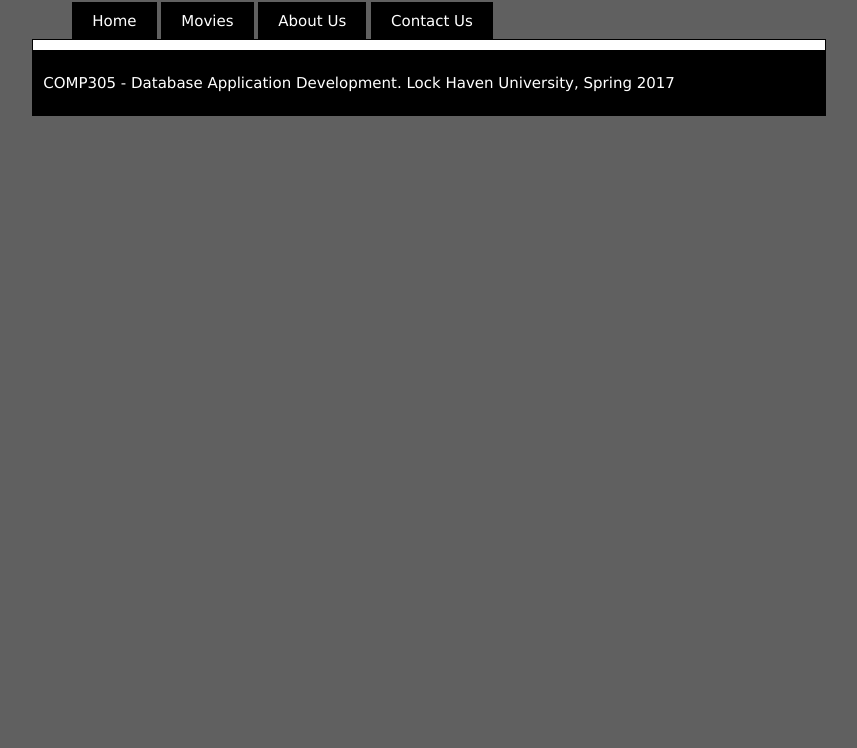
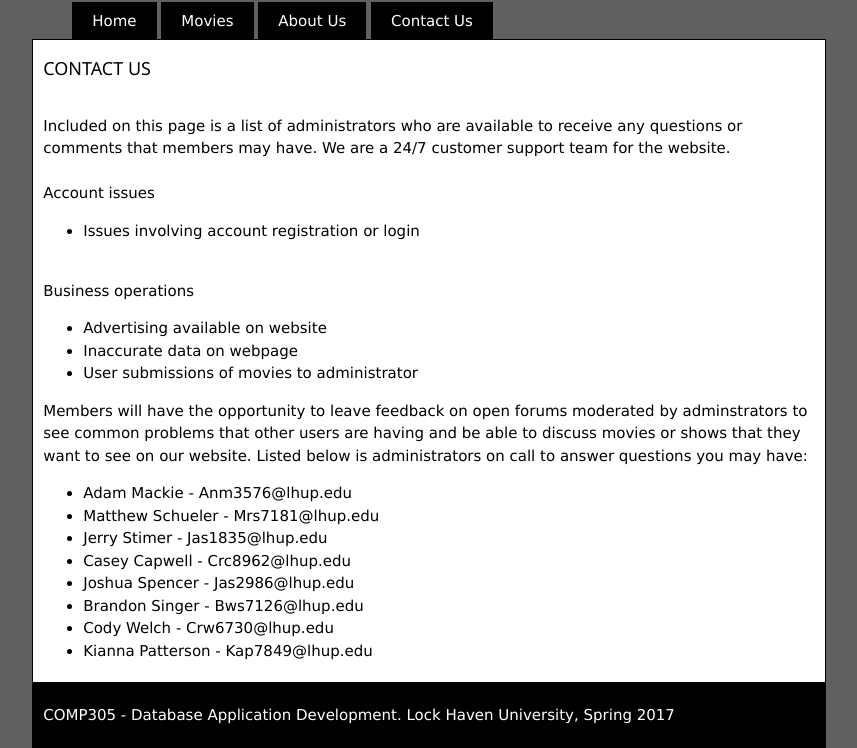
Before and after one commit to jstimer/MovieDatabase, a PHP site: page /contact_us.php in a window 1280 px wide. Shown: the part 161-909 px from the top of the page, without its empty margins (211-1068 px from the left). Before the commit the page ends 800 px from the top, so only its background shows below. Run offline with PHP 8.4, Linux system fonts and the light colour scheme.

Commit message:
Add files via upload

```diff
--- a/contact_us.php
+++ b/contact_us.php
@@ -10,8 +10,48 @@
 
 		<!-- webpage info should go here-->
 		<div class="body">
+			<h5> CONTACT US </h5>
+			<br>
+ 			Included on this page is a list of administrators who are available to
+ 			receive any questions or comments that members may have. We are a 24/7
+ 			customer support team for the website.
+			<br>
+			<br>
+			Account issues
+			<ul>
+				<li> Issues involving account registration or login</li>
+
+				</ul>
+			<br>
+			Business operations
+			<ul>
+				<li> Advertising available on website</li>
+				<li> Inaccurate data on webpage</li>
+				<li> User submissions of movies to administrator</li>
+				</ul>
+
+			Members will have the opportunity to leave feedback on open forums
+			moderated by adminstrators to see common problems that other users are
+			having and be able to discuss movies or shows that they want to see on our
+			website.
+
+			Listed below is administrators on call to answer questions you may have:
+			<ul>
+				<li> Adam Mackie			-	Anm3576@lhup.edu</li>
+				<li> Matthew Schueler 	-	Mrs7181@lhup.edu</li>
+				<li> Jerry Stimer			-	Jas1835@lhup.edu</li>
+				<li> Casey Capwell		-	Crc8962@lhup.edu</li>
+				<li> Joshua Spencer		-	Jas2986@lhup.edu</li>
+				<li> Brandon Singer		-	Bws7126@lhup.edu</li>
+				<li> Cody Welch			-	Crw6730@lhup.edu</li>
+				<li> Kianna Patterson	-	Kap7849@lhup.edu</li>
+				</ul>
+
+</p>
 
 		</div>
+
+
 
 
 <?php
```
